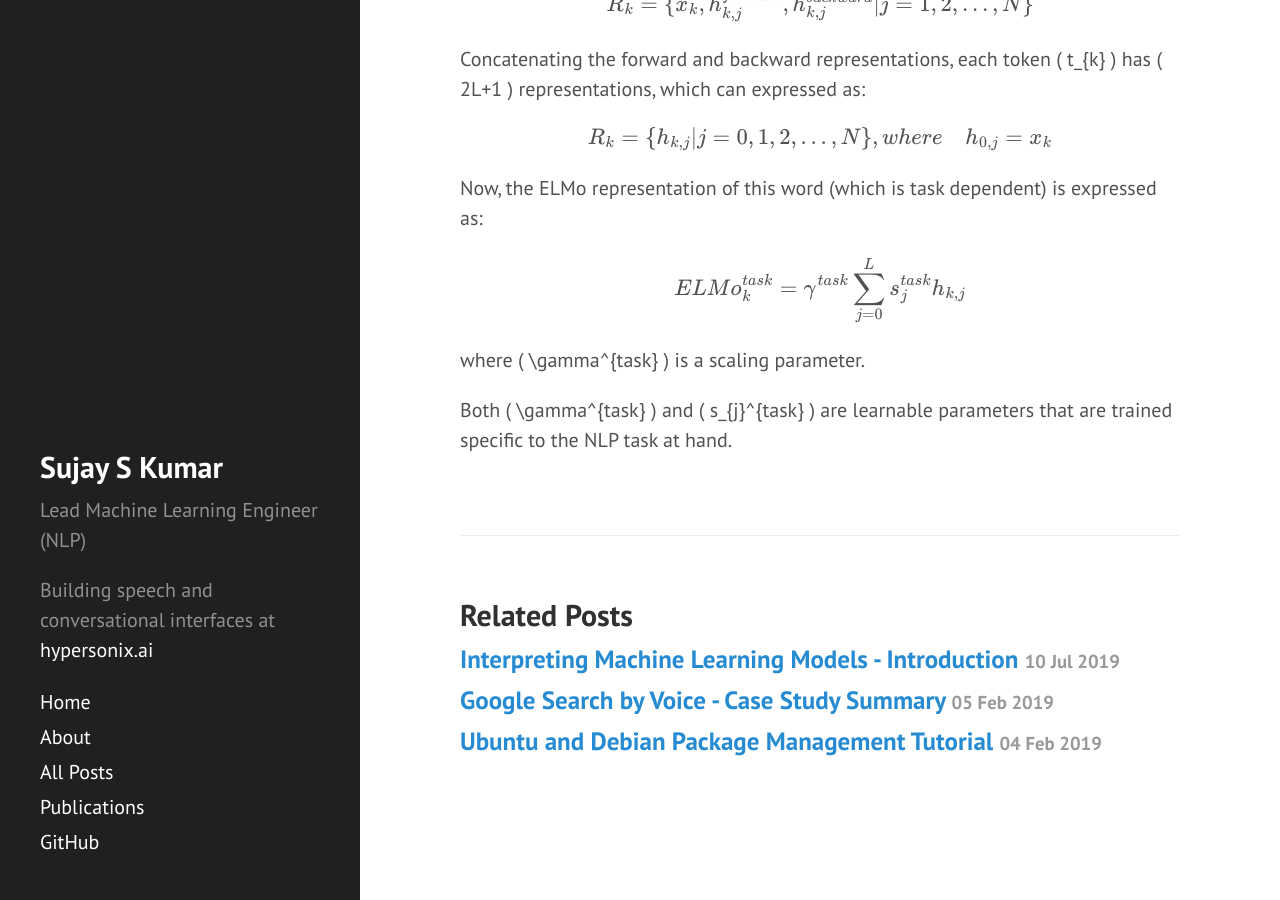
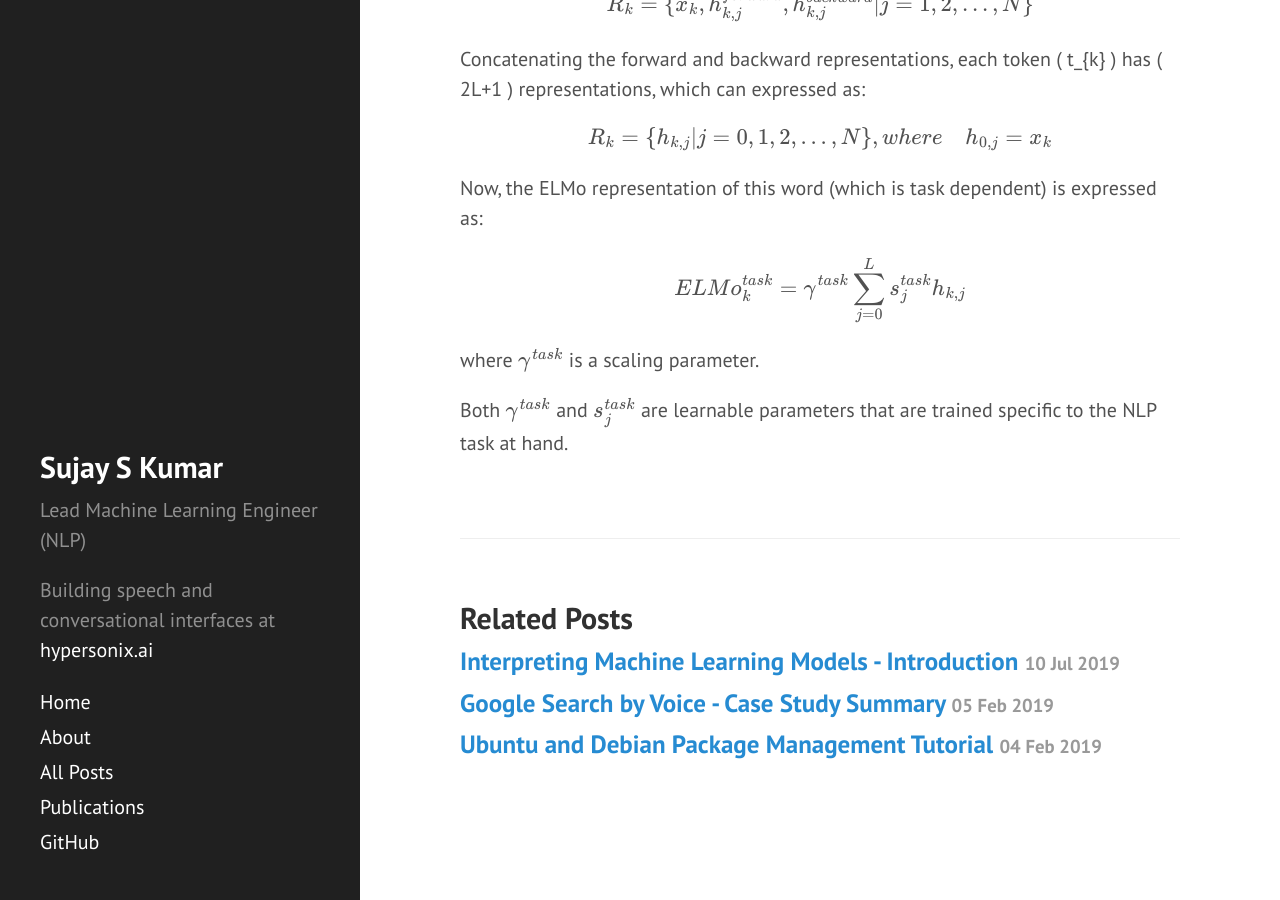
Before and after one commit to SujaySKumar/sujayskumar.github.io, a Jekyll site: the page built from _posts/2018-06-29-i-have-words-give-me-sentences-sentence.md, in a window 1280 px wide and 900 px high, scrolled down 3163 px. Built offline with Jekyll 4.4.1, drawn with Linux system fonts in a browser that asks for light colours; formulas are drawn with MathJax 3.

Commit message:
Fix latex

```diff
--- a/_posts/2018-06-29-i-have-words-give-me-sentences-sentence.md
+++ b/_posts/2018-06-29-i-have-words-give-me-sentences-sentence.md
@@ -56,6 +56,6 @@ Now, the ELMo representation of this word (which is task dependent) is expressed
 
 $$ELMo_{k}^{task} = \gamma^{task}\sum_{j=0}^{L}s_{j}^{task}h_{k,j}$$
 
-where \( \gamma^{task} \) is a scaling parameter.
+where $$\gamma^{task}$$ is a scaling parameter.
 
-Both \( \gamma^{task} \) and \( s_{j}^{task} \) are learnable parameters that are trained specific to the NLP task at hand.
+Both $$\gamma^{task}$$ and $$s_{j}^{task}$$ are learnable parameters that are trained specific to the NLP task at hand.
```
